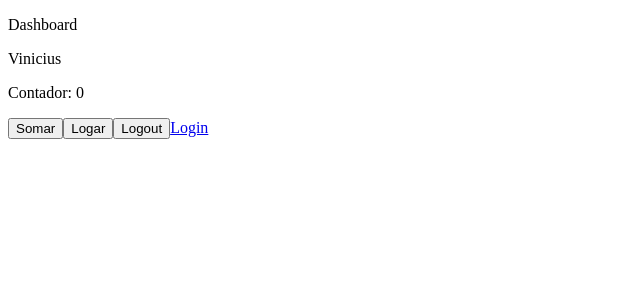
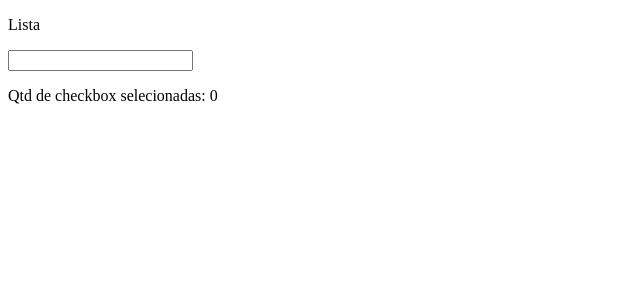
Before and after one commit to vinicius-bastos/React-Typescript, a React (Create React App) app in the folder Curso de react/: page / in a window 1280 px wide. Shown: the top 300 px of the page, without its empty margins (0-640 px from the left). Built offline with nearby package versions, Linux system fonts and the light colour scheme.

Commit message:
feature: working with list and objects

```diff
--- a/Curso de react/src/app/pages/dashboard/Dashboard.tsx
+++ b/Curso de react/src/app/pages/dashboard/Dashboard.tsx
@@ -1,27 +1,69 @@
-import { useRef } from "react";
-import { Link } from "react-router-dom";
-import { useUsuarioLogado } from "../../shared/hooks";
+import { useCallback, useState } from "react";
+
+interface IListItem {
+    title: string;
+    isSelected: boolean;
+}
 
 export const Dashboard = () => {
+    const [lista, setLista] = useState<IListItem[]>([]);
 
-    const counterRef = useRef(0);
+    const handleInputKeyDown: React.KeyboardEventHandler<HTMLInputElement> = useCallback((e) => {
+        if (e.key === 'Enter') {
+            if (e.currentTarget.value.trim().length === 0) return;
 
-    const { nomeDoUsuario, logout } = useUsuarioLogado();
+            const value = e.currentTarget.value;
+
+            e.currentTarget.value = '';
+
+            // setLista([...lista, e.currentTarget.value]);
+            setLista((oldLista) => {
+
+                if (oldLista.some((listItem) => listItem.title === value)) return oldLista;
+
+                return [
+                    ...oldLista,
+                    {
+                        title: value,
+                        isSelected: false
+                    }]
+            });
+        }
+    }, []);
 
     return (
         <div>
-            <p>Dashboard</p>
+            <p>Lista</p>
 
-            <p>{nomeDoUsuario}</p>
+            <input
+                onKeyDown={handleInputKeyDown}
+            />
 
-            <p>Contador: {counterRef.current}</p>
+            <p>Qtd de checkbox selecionadas: {lista.filter((listItem) => listItem.isSelected).length}</p>
 
-            <button onClick={() => counterRef.current++}>Somar</button>
-            <button onClick={() => console.log(counterRef.current)}>Logar</button>
+            <ul>
+                {lista.map((listItem) => {
+                    return <li key={listItem.title}>
+                        <input
+                            type='checkbox'
+                            checked={listItem.isSelected}
+                            onChange={() => {
+                                setLista(oldLista => {
+                                    return oldLista.map(oldListItem => {
+                                        const newIsSelected = oldListItem.title === listItem.title? !oldListItem.isSelected : oldListItem.isSelected;
+                                        return {
+                                            ...oldListItem,
+                                            isSelected: newIsSelected
+                                        };
+                                    });
+                                });
+                            }}
+                        />
+                        {listItem.title}
+                    </li>;
+                })}
+            </ul>
 
-            <button onClick={logout}>Logout</button>
-
-            <Link to={"/entrar"}>Login</Link>
         </div>
     );
 }
--- a/Curso de react/src/app/shared/contexts/UsuarioLogado.tsx
+++ b/Curso de react/src/app/shared/contexts/UsuarioLogado.tsx
@@ -1,4 +1,4 @@
-import { createContext, useCallback } from "react";
+import { createContext, useCallback, useEffect, useState } from "react";
 
 interface IUsuarioLogadoContextData {
     nomeDoUsuario: string;
@@ -13,12 +13,20 @@
 
 export const UsuarioLogadoProvider: React.FC<IUsuarioLogadoProviderProps> = ({children}) => {
 
+    const [nome, setNome] = useState('');
+
+    useEffect(() => {
+        setTimeout(() => {
+            setNome('Vinicius');
+        }, 300);
+    });
+
     const handleLogout = useCallback(() => {
         console.log('Logout Executou');
     }, [])
 
     return (
-        <UsuarioLogadoContext.Provider value={{nomeDoUsuario: 'Vinicius', logout: handleLogout}}>
+        <UsuarioLogadoContext.Provider value={{nomeDoUsuario: nome, logout: handleLogout}}>
             {children}
         </UsuarioLogadoContext.Provider>
     );
```
